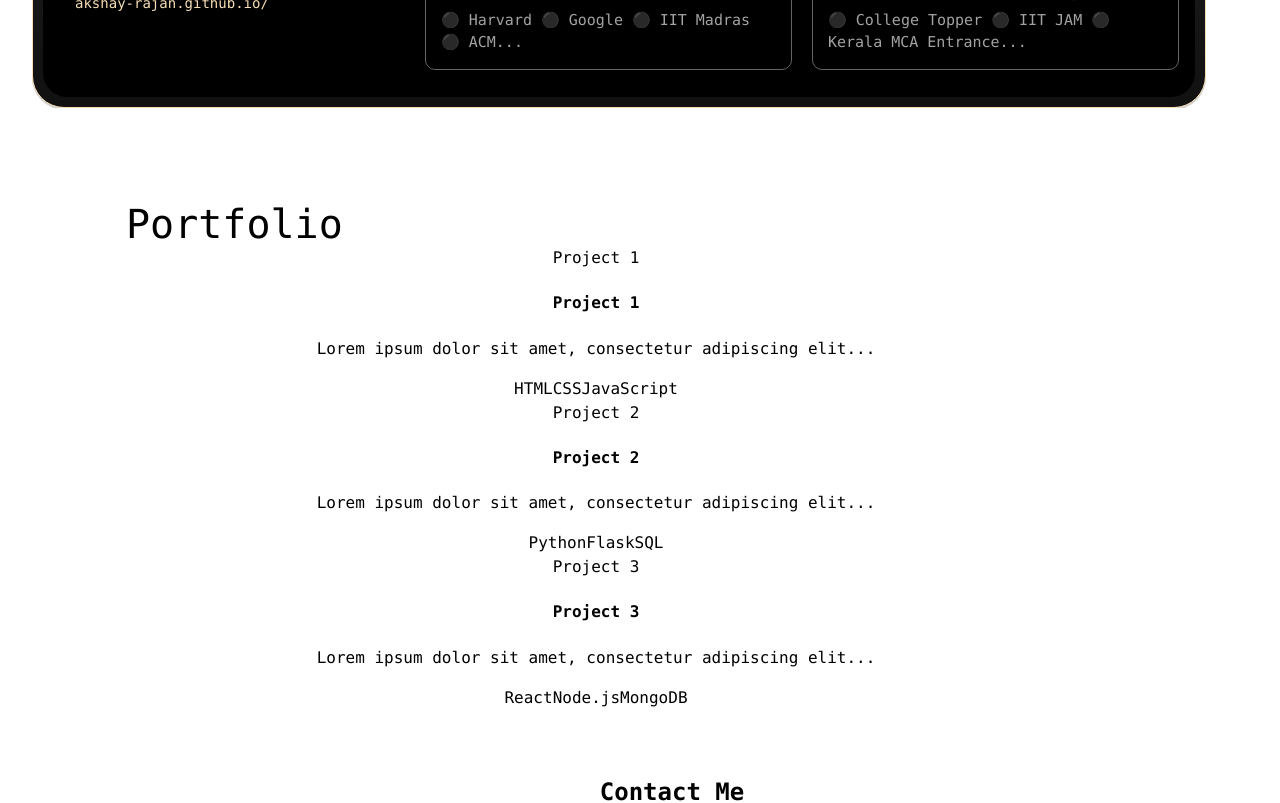
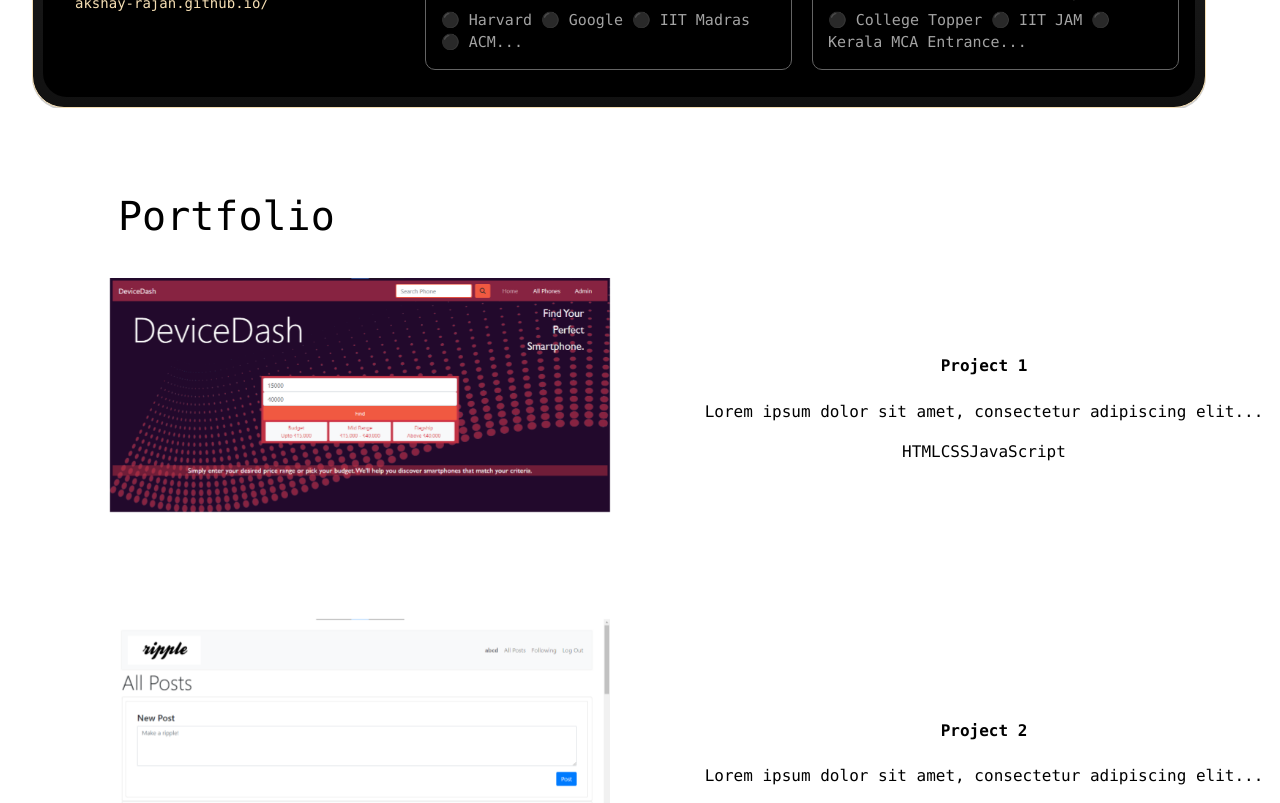
Before and after one commit to akshay-rajan/react-gh-pages, a React (Vite) app: page / in a window 1280 px wide. Shown: the part 1240-2043 px from the top of the page. Built offline with nearby package versions, Linux system fonts and the light colour scheme.

Commit message:
Add Project

```diff
--- a/src/components/ProjectCard.jsx
+++ b/src/components/ProjectCard.jsx
@@ -1,18 +1,16 @@
 import React from 'react';
+import ProjectImage from './ProjectImage';
 
-const ProjectCard = ({ project, isActive, toggleProject }) => {
+
+const ProjectCard = ({ project }) => {
+
   return (
-    <div className={`project-card ${isActive ? 'is-expanded' : 'is-collapsed'}`} onClick={() => toggleProject(project.id)}>
-      <div className="project-card__inner">
-        <span>{project.title}</span>
-        <i className="fa fa-folder-o"></i>
+    <div className="project-card">
+      <div className="project-card left">
+        <ProjectImage project={project} />
       </div>
 
-      <div className="project-card__expander">
-        <i className="fa fa-close" onClick={(e) => {
-          e.stopPropagation();
-          toggleProject(null);
-        }}></i>
+      <div className="project-card right">
         <h4>{project.title}</h4>
         <p>{project.description}</p>
         <div className="project-tech-stack">
--- /dev/null
+++ b/src/components/ProjectImage.jsx
@@ -0,0 +1,9 @@
+import React from "react";
+
+export default function ProjectImage({ project }) {
+  return (
+    <div>
+        <img src={project.image} className="project-image" alt={project.title} />
+    </div>
+  );
+}
--- a/src/components/Projects.jsx
+++ b/src/components/Projects.jsx
@@ -1,9 +1,10 @@
 import React, { useState } from 'react';
 import ProjectCard from './ProjectCard';
-import AppsIcon from '@mui/icons-material/Apps';
+
 import proj1 from '../assets/proj1.png';
 import proj2 from '../assets/proj2.png';
 import proj3 from '../assets/proj3.png';
+import zIndex from '@mui/material/styles/zIndex';
 
 const Projects = () => {
   const [activeProject, setActiveProject] = useState(null);
@@ -36,20 +37,31 @@ const Projects = () => {
     setActiveProject(activeProject === id ? null : id);
   };
 
+  const styles = {
+    cardContainer: {
+      display: 'block',
+      width: '100%',
+      height: 'auto',
+      zIndex: '1',
+    },
+  }
+
   return (
     <div className="project-wrapper" id="projects">
       <div className="project-header">
         <h1 className="project-header__title">Portfolio</h1>
       </div>
 
-      <div className="project-cards">
+      <div className="project-cards" style={styles.cardContainer}>
         {projects.map((project) => (
+          <div>
             <ProjectCard
               key={project.id}
               project={project}
               isActive={activeProject === project.id}
               toggleProject={toggleProject}
             />
+          </div>
         ))}
       </div>
     </div>
--- a/src/index.css
+++ b/src/index.css
@@ -212,7 +212,6 @@ button:focus-visible {
   position: sticky;
   top: 0;
   width: 100%;
-  z-index: 2;
 }
 .header:hover {
   opacity: 1;
@@ -236,10 +235,12 @@ button:focus-visible {
   list-style: none;
   display: flex;
   gap: 20px;
+  z-index: 100;
 }
 
 .nav-links li {
   margin: 0 10px;
+  cursor: pointer;
 }
 
 .nav-links a {
@@ -287,7 +288,6 @@ button:focus-visible {
   display: flex;
   align-items: center;
   justify-content: right;
-  z-index: 0;
 }
 
 .scrolled .head-container {
@@ -307,6 +307,7 @@ button:focus-visible {
   padding: 0;
   display: flex;
   flex-direction: column;
+  z-index: 100;
 }
 
 .scrolled .nav-links li {
@@ -438,8 +439,7 @@ button:focus-visible {
 /* ! PROJECTS */
 
 .project-wrapper {
-  margin: 4em;
-  max-width: 1000px;
+  margin: 1em;
   background-color: #fff;
 }
 
@@ -449,9 +449,42 @@ button:focus-visible {
 }
 
 .project-header__title {
-  margin: 0;
+  margin: 1em;
   font-size: 2.5em;
   text-align: left;
   font-weight: 500;
   line-height: 1.1;
 }
+
+.project-cards {
+  display: flex;
+  flex-wrap: wrap;
+}
+
+.project-card {
+  display: flex;
+  flex-wrap: wrap;
+  justify-content: center;
+  align-items: center;
+  margin: 0 0 50px 0;
+  z-index: 1;
+}
+.project-card.left {
+  flex: 1;
+  float: left;
+  display: flex;
+  justify-content: center;
+  align-items: center;
+}
+.project-card.right {
+  flex: 1;
+  width: 100%;
+  height: 100%;
+  float: right;
+  display: block;
+}
+
+.project-image {
+  width: 500px;
+  height: auto;
+}
```
Lines whose indentation alone changed are shown as unchanged.
